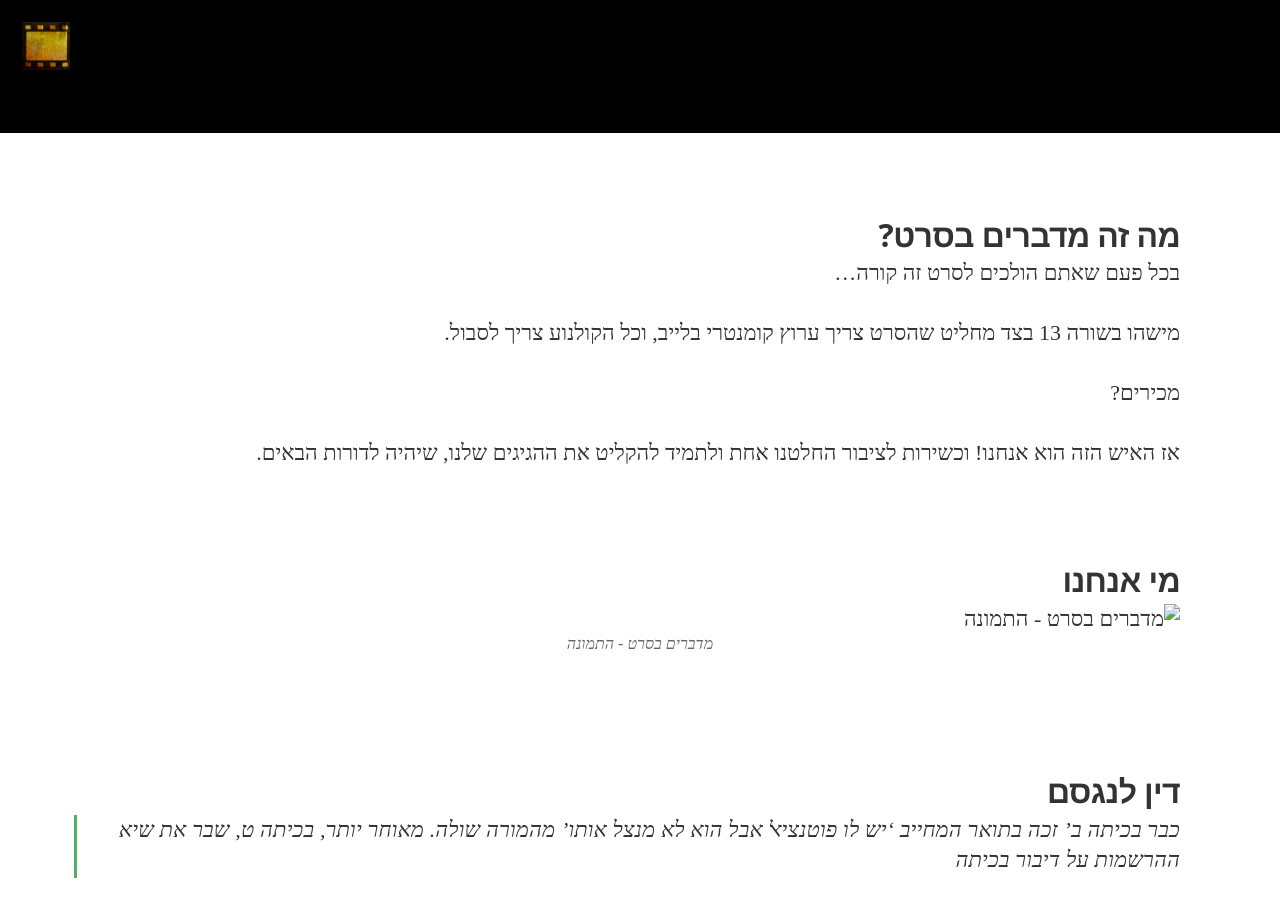
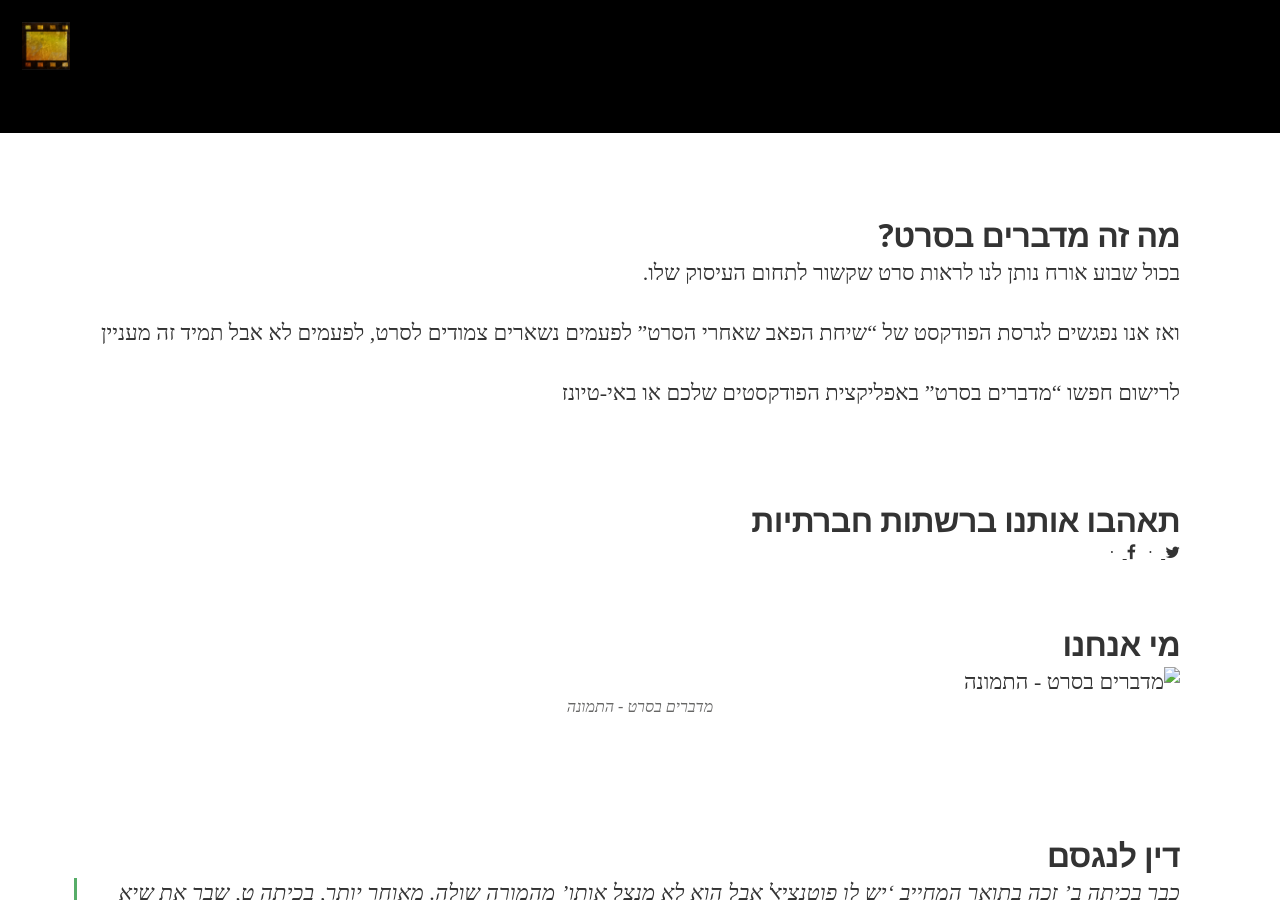
Before and after one commit to movietalkers/movietalkers.github.io, a Jekyll site: the page built from about.md, in a window 1280 px wide and 900 px high, scrolled down 767 px. Built offline with Jekyll 4.4.1, drawn with Linux system fonts in a browser that asks for light colours; nearby versions of some CDN libraries; some web fonts are replaced.

Commit message:
better about page

```diff
--- a/about.md
+++ b/about.md
@@ -7,13 +7,25 @@ permalink: /about/
 ---
 
 # מה זה מדברים בסרט?
-בכל פעם שאתם הולכים לסרט זה קורה...
+בכול שבוע אורח נותן לנו לראות סרט שקשור לתחום העיסוק שלו.
 
-מישהו בשורה 13 בצד מחליט שהסרט צריך ערוץ קומנטרי בלייב, וכל הקולנוע צריך לסבול.
+ואז אנו נפגשים לגרסת הפודקסט של "שיחת הפאב שאחרי הסרט"
+לפעמים נשארים צמודים לסרט, לפעמים לא
+אבל תמיד זה מעניין
 
-מכירים?
+לרישום חפשו "מדברים בסרט" באפליקצית הפודקסטים שלכם או באי-טיונז
 
-אז האיש הזה הוא אנחנו! וכשירות לציבור החלטנו אחת ולתמיד להקליט את ההגיגים שלנו, שיהיה לדורות הבאים.
+# תאהבו אותנו ברשתות חברתיות
+<div class="custom-links">
+    <a class="icon-twitter" href="https://twitter.com/MovieTalkerCast" title="פה אנחנו מצייצים">
+        <i class="fa fa-twitter"></i>
+    </a>
+    &nbsp;&nbsp;·&nbsp;&nbsp;
+    <a class="icon-facebook" href="https://facebook.com/MovieTalkerCast/" title="בקרו אותנו בפייסבוק">
+        <i class="fa fa-facebook"></i>
+    </a>
+    &nbsp;&nbsp;·&nbsp;&nbsp;
+</div>
 
 #  מי אנחנו
 ![מדברים בסרט - התמונה]({{ page.image }})
```
